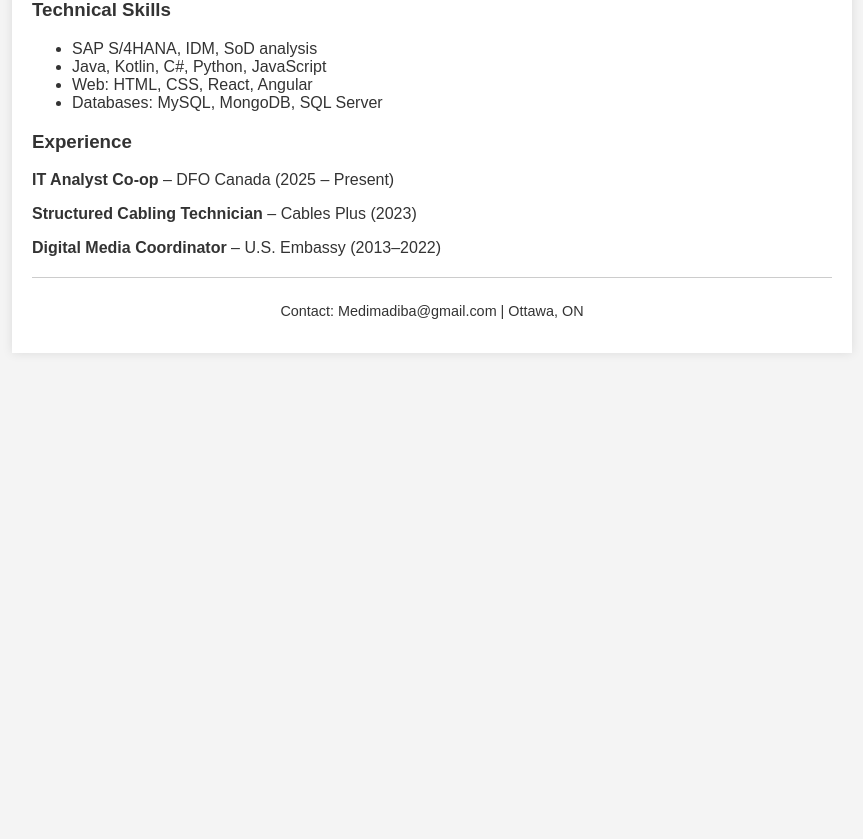
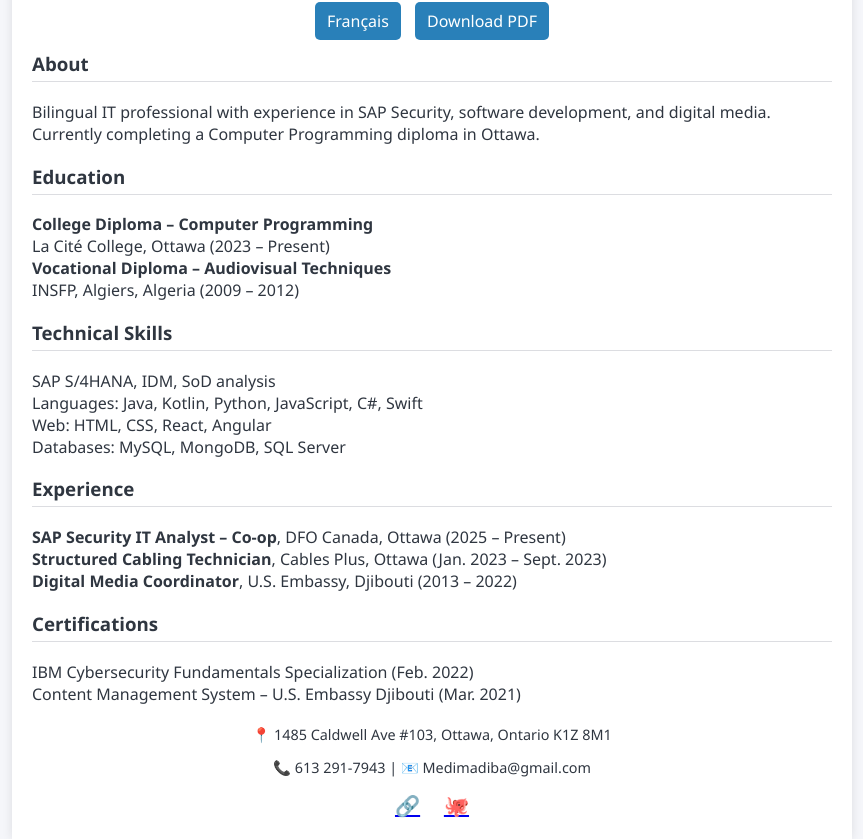
Before and after one commit to MohamedAliRobleh/resume, a plain HTML site: page index.html in a window 1280 px wide. Shown: the part 282-1121 px from the top of the page, without its empty margins (208-1071 px from the left). Before the commit the page ends 800 px from the top, so only its background shows below. Drawn offline with Linux system fonts and the light colour scheme.

Commit message:
Add files via upload

```diff
--- a/index.html
+++ b/index.html
@@ -1,37 +1,60 @@
 <!DOCTYPE html>
 <html lang="en">
 <head>
-    <meta charset="UTF-8">
+  <meta charset="UTF-8" />
+  <meta name="viewport" content="width=device-width, initial-scale=1.0" />
   <title>Mohamed Ali Robleh – Resume</title>
-    <link rel="stylesheet" href="style.css">
+  <link rel="stylesheet" href="style.css" />
 </head>
 <body>
   <div class="container">
     <header>
+      <img src="assets/profile.jpg" alt="Profile" class="profile-pic" />
       <h1>Mohamed Ali Robleh</h1>
       <h2>IT Junior SAP Security Analyst</h2>
       <nav>
-                <a href="fr.html">Français 🇫🇷</a>
-                <a href="CV - Mohamed Ali Robleh - IT - English.pdf" download>Download PDF</a>
+        <a href="fr.html" class="lang-switch">Français</a>
+        <a href="CV - Mohamed Ali Robleh - IT - English.pdf" class="btn" download>Download PDF</a>
       </nav>
     </header>
     <section>
-            <h3>About Me</h3>
+      <h3>About</h3>
       <p>Bilingual IT professional with experience in SAP Security, software development, and digital media. Currently completing a Computer Programming diploma in Ottawa.</p>
+
+      <h3>Education</h3>
+      <ul>
+        <li><strong>College Diploma – Computer Programming</strong><br/>La Cité College, Ottawa (2023 – Present)</li>
+        <li><strong>Vocational Diploma – Audiovisual Techniques</strong><br/>INSFP, Algiers, Algeria (2009 – 2012)</li>
+      </ul>
+
       <h3>Technical Skills</h3>
       <ul>
         <li>SAP S/4HANA, IDM, SoD analysis</li>
-                <li>Java, Kotlin, C#, Python, JavaScript</li>
+        <li>Languages: Java, Kotlin, Python, JavaScript, C#, Swift</li>
         <li>Web: HTML, CSS, React, Angular</li>
         <li>Databases: MySQL, MongoDB, SQL Server</li>
       </ul>
+
       <h3>Experience</h3>
-            <p><strong>IT Analyst Co-op</strong> – DFO Canada (2025 – Present)</p>
-            <p><strong>Structured Cabling Technician</strong> – Cables Plus (2023)</p>
-            <p><strong>Digital Media Coordinator</strong> – U.S. Embassy (2013–2022)</p>
+      <ul>
+        <li><strong>SAP Security IT Analyst – Co-op</strong>, DFO Canada, Ottawa (2025 – Present)</li>
+        <li><strong>Structured Cabling Technician</strong>, Cables Plus, Ottawa (Jan. 2023 – Sept. 2023)</li>
+        <li><strong>Digital Media Coordinator</strong>, U.S. Embassy, Djibouti (2013 – 2022)</li>
+      </ul>
+
+      <h3>Certifications</h3>
+      <ul>
+        <li>IBM Cybersecurity Fundamentals Specialization (Feb. 2022)</li>
+        <li>Content Management System – U.S. Embassy Djibouti (Mar. 2021)</li>
+      </ul>
     </section>
     <footer>
-            <p>Contact: Medimadiba@gmail.com | Ottawa, ON</p>
+      <p>📍 1485 Caldwell Ave #103, Ottawa, Ontario K1Z 8M1</p>
+      <p>📞 613 291-7943 | 📧 Medimadiba@gmail.com</p>
+      <div class="social-icons">
+        <a href="https://www.linkedin.com/in/mohamed-ali-robleh-464316a1/" target="_blank">🔗</a>
+        <a href="https://github.com/MohamedAliRobleh" target="_blank">🐙</a>
+      </div>
     </footer>
   </div>
 </body>
--- a/style.css
+++ b/style.css
@@ -1,38 +1,60 @@
 
 body {
-    font-family: Arial, sans-serif;
-    background: #f4f4f4;
-    color: #333;
+  font-family: 'Segoe UI', sans-serif;
   margin: 0;
-    padding: 0;
+  background: #f5f6fa;
+  color: #2f3640;
 }
 .container {
-    width: 90%;
   max-width: 800px;
-    margin: 20px auto;
+  margin: auto;
+  padding: 20px;
   background: white;
-    padding: 20px;
   box-shadow: 0 0 10px rgba(0,0,0,0.1);
 }
 header {
-    border-bottom: 2px solid #ccc;
-    margin-bottom: 20px;
+  text-align: center;
 }
-header h1 {
-    margin: 0;
+.profile-pic {
+  width: 140px;
+  height: 140px;
+  border-radius: 50%;
+  object-fit: cover;
+  margin: 10px auto;
+  display: block;
 }
-nav a {
-    margin-right: 15px;
+h1 {
+  margin-bottom: 5px;
+}
+h2 {
+  color: #40739e;
+  margin-top: 0;
+}
+nav {
+  margin: 10px 0;
+}
+.lang-switch, .btn {
   text-decoration: none;
-    color: #007BFF;
+  background: #2980b9;
+  color: white;
+  padding: 8px 12px;
+  border-radius: 5px;
+  margin: 0 5px;
 }
-nav a:hover {
-    text-decoration: underline;
+section h3 {
+  border-bottom: 1px solid #dcdde1;
+  padding-bottom: 5px;
+}
+ul {
+  list-style: none;
+  padding-left: 0;
 }
 footer {
-    border-top: 1px solid #ccc;
   margin-top: 20px;
-    padding-top: 10px;
   text-align: center;
   font-size: 0.9em;
 }
+.social-icons a {
+  margin: 0 10px;
+  font-size: 1.4em;
+}
```
Lines whose indentation alone changed are shown as unchanged.
